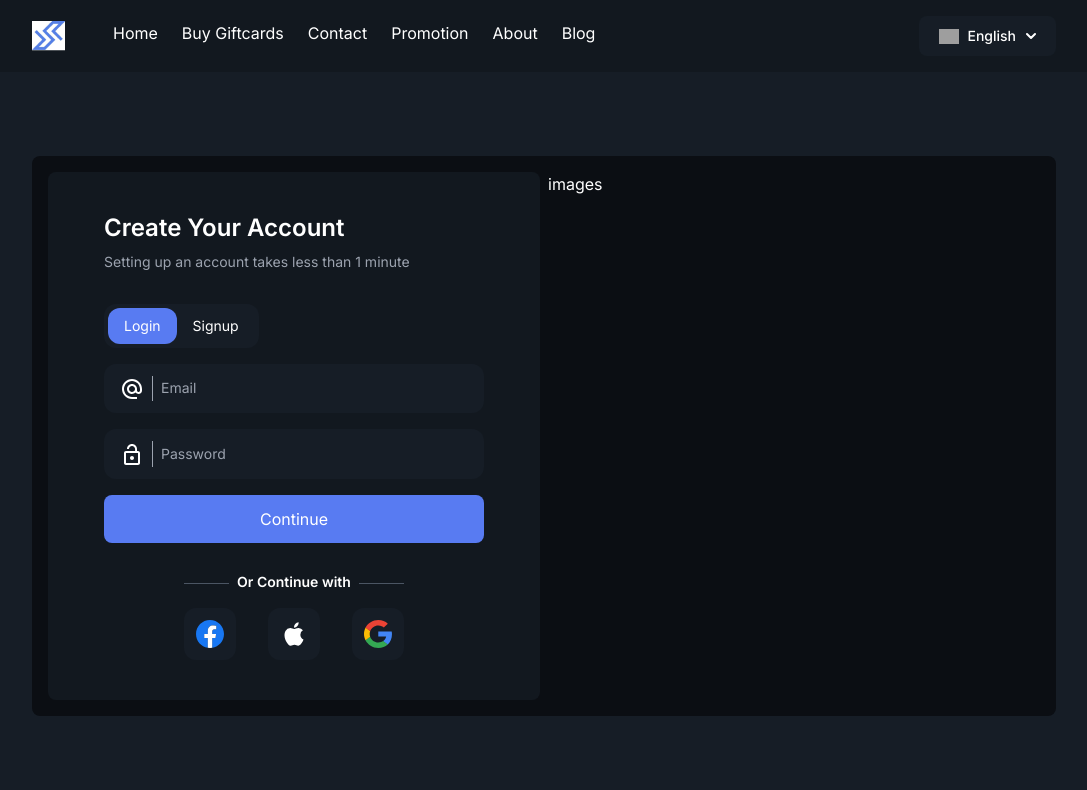
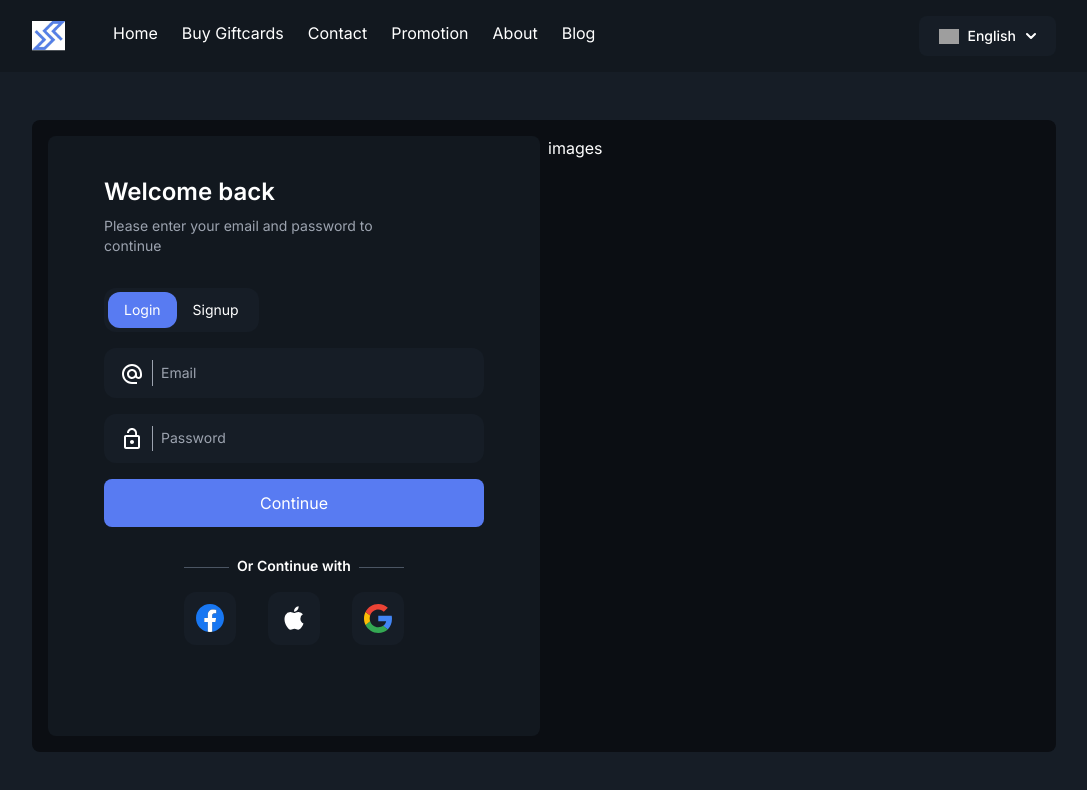
Before and after one commit to apkgifty/apk-gifty-forked, a Next.js app: page /auth/login in a window 1280 px wide. Shown: the top 790 px of the page, without its empty margins (96-1183 px from the left). Built offline with nearby package versions, Linux system fonts and the light colour scheme; grey boxes are pictures that could not be loaded.

Commit message:
added animation to transitions

```diff
--- a/app/auth/layout.tsx
+++ b/app/auth/layout.tsx
@@ -1,6 +1,9 @@
+"use client";
+
 import AppLayout from "@/components/Layout/AppLayout";
 import Navbar from "@/components/Nav/Navbar";
 import Card from "@/components/Card/Card";
+import { AnimatePresence } from "framer-motion";
 
 interface Props {
   children: React.ReactNode;
@@ -14,7 +17,9 @@ const Layout: React.FC<Props> = ({ children }) => {
         <div className="w-full lg:max-w-5xl">
           <Card>
             <div className="w-full flex gap-2 ">
-              <div className="flex-1 ">{children}</div>
+              <div className="flex-1 ">
+                <AnimatePresence>{children}</AnimatePresence>
+              </div>
               <div className="flex-1 bg-transparent hidden lg:flex">images</div>
             </div>
           </Card>
--- a/components/Form/FormComponents/ButtonIcon.tsx
+++ b/components/Form/FormComponents/ButtonIcon.tsx
@@ -1,13 +1,16 @@
-import React from "react";
+import { motion } from "framer-motion";
 
 const ButtonIcon = () => {
   return (
-    <button
+    <motion.button
       type="button"
       className="w-full rounded-lg bg-[#587BF2] text-sm px-2 py-2  flex justify-center lg:py-3 lg:text-base"
+      initial={{ opacity: 0 }}
+      animate={{ opacity: 1 }}
+      transition={{ duration: 1 }}
     >
       Continue
-    </button>
+    </motion.button>
   );
 };
 
--- a/components/Form/FormComponents/ExternalLoginButton.tsx
+++ b/components/Form/FormComponents/ExternalLoginButton.tsx
@@ -1,14 +1,22 @@
+import { motion } from "framer-motion";
+
 interface Props {
   iconUrl: string;
 }
 
 const ExternalLoginButton: React.FC<Props> = ({ iconUrl }) => {
   return (
-    <button type="button" className="flex px-3 py-3 bg-tertiary rounded-xl ">
+    <motion.button
+      type="button"
+      className="flex px-3 py-3 bg-tertiary rounded-xl "
+      initial={{ opacity: 0 }}
+      animate={{ opacity: 1 }}
+      transition={{ duration: 1 }}
+    >
       <div className="w-7">
         <img src={iconUrl} />
       </div>
-    </button>
+    </motion.button>
   );
 };
 
--- a/components/Form/FormComponents/ExternalLogins.tsx
+++ b/components/Form/FormComponents/ExternalLogins.tsx
@@ -1,14 +1,19 @@
-import React from "react";
+import { motion } from "framer-motion";
 import ExternalLoginButton from "./ExternalLoginButton";
 
 const ExternalLogins = () => {
   return (
     <div>
-      <div className="w-full relative border-t border-gray-600 flex justify-center">
+      <motion.div
+        className="w-full relative border-t border-gray-600 flex justify-center"
+        initial={{ opacity: 0 }}
+        animate={{ opacity: 1 }}
+        transition={{ duration: 1 }}
+      >
         <p className="absolute -top-2  bg-secondary font-semibold px-2 text-xs lg:text-sm lg:-top-3">
           Or Continue with
         </p>
-      </div>
+      </motion.div>
       <div className="w-full flex justify-between mt-6">
         <ExternalLoginButton iconUrl="/facebook.svg" />
         <ExternalLoginButton iconUrl="/apple.svg" />
--- a/components/Form/FormComponents/FormContainer.tsx
+++ b/components/Form/FormComponents/FormContainer.tsx
@@ -1,9 +1,18 @@
+import { motion } from "framer-motion";
+
 interface Props {
   children: React.ReactNode;
 }
 
 const FormContainer: React.FC<Props> = ({ children }) => {
-  return <div className="bg-secondary rounded-lg  py-10">{children}</div>;
+  return (
+    <motion.div
+      exit={{ opacity: 0 }}
+      className="bg-secondary rounded-lg  py-10 lg:min-h-[600px]"
+    >
+      {children}
+    </motion.div>
+  );
 };
 
 export default FormContainer;
--- a/components/Form/FormComponents/FormHeader.tsx
+++ b/components/Form/FormComponents/FormHeader.tsx
@@ -1,3 +1,4 @@
+import { motion, AnimatePresence } from "framer-motion";
 interface Props {
   title: string;
   subtitle: string;
@@ -5,6 +6,12 @@ interface Props {
 
 const FormHeader: React.FC<Props> = ({ title, subtitle }) => {
   return (
+    <AnimatePresence>
+      <motion.div
+        initial={{ opacity: 0 }}
+        animate={{ opacity: 1 }}
+        transition={{ duration: 1 }}
+      >
         <div className="px-4 lg:pl-14 lg:pr-8">
           <h3 className="text-center text-2xl mb-2 font-semibold lg:text-left">
             {title}
@@ -13,6 +20,8 @@ const FormHeader: React.FC<Props> = ({ title, subtitle }) => {
             {subtitle}
           </p>
         </div>
+      </motion.div>
+    </AnimatePresence>
   );
 };
 
--- a/components/Form/FormComponents/FormInput.tsx
+++ b/components/Form/FormComponents/FormInput.tsx
@@ -1,6 +1,6 @@
 "use client";
 
-import React from "react";
+import { motion } from "framer-motion";
 
 interface Props {
   icon: React.ReactNode;
@@ -18,7 +18,12 @@ const FormInput: React.FC<Props> = ({
   required,
 }) => {
   return (
-    <div className="w-full px-2 py-2 bg-tertiary rounded-xl flex gap-2 lg:py-3 ">
+    <motion.div
+      className="w-full px-2 py-2 bg-tertiary rounded-xl flex gap-2 lg:py-3 "
+      initial={{ opacity: 0 }}
+      animate={{ opacity: 1 }}
+      transition={{ duration: 1 }}
+    >
       <div className="px-2 border-r border-gray-400">{icon}</div>
       <input
         type={type}
@@ -27,7 +32,7 @@ const FormInput: React.FC<Props> = ({
         name={name}
         required={required}
       />
-    </div>
+    </motion.div>
   );
 };
 
--- a/components/Form/FormComponents/Switch.tsx
+++ b/components/Form/FormComponents/Switch.tsx
@@ -1,9 +1,10 @@
 "use client";
 import { useEffect, useState } from "react";
 import ToggleButton from "./ToggleButton";
+import { motion } from "framer-motion";
 
 const Switch = () => {
-  const [activeOption, setActiveOption] = useState("login");
+  const [activeOption, setActiveOption] = useState("");
 
   useEffect(() => {
     const pathArray = window.location.href.split("/");
@@ -16,7 +17,12 @@ const Switch = () => {
   };
 
   return (
-    <div className="flex ">
+    <motion.div
+      className="flex "
+      initial={{ opacity: 0 }}
+      animate={{ opacity: 1 }}
+      transition={{ duration: 1, ease: "easeOut" }}
+    >
       <div className="max-w-md p-1 bg-tertiary rounded-xl">
         <ToggleButton
           title="Login"
@@ -31,7 +37,7 @@ const Switch = () => {
           url="signup"
         />
       </div>
-    </div>
+    </motion.div>
   );
 };
 
--- a/components/Form/FormComponents/ToggleButton.tsx
+++ b/components/Form/FormComponents/ToggleButton.tsx
@@ -11,7 +11,7 @@ const ToggleButton: React.FC<Props> = ({ color, title, handleSwitch, url }) => {
   return (
     <Link href={url}>
       <button
-        className={`px-4 py-2 text-xs rounded-xl ${color} lg:text-sm`}
+        className={`px-4 py-2 text-xs rounded-xl transition-colors duration-300 ${color} lg:text-sm`}
         onClick={() => handleSwitch(title.toLowerCase())}
       >
         {title}
--- a/components/Form/LoginForm.tsx
+++ b/components/Form/LoginForm.tsx
@@ -35,8 +35,8 @@ const LoginForm = () => {
   return (
     <FormContainer>
       <FormHeader
-        title="Create Your Account"
-        subtitle="Setting up an account takes less than 1 minute"
+        title="Welcome back"
+        subtitle="Please enter your email and password to continue"
       />
       <FormBody>
         <Switch />
--- /dev/null
+++ b/components/HOC/authLayout.tsx
@@ -0,0 +1,30 @@
+import FormContainer from "../Form/FormComponents/FormContainer";
+import FormHeader from "../Form/FormComponents/FormHeader";
+import FormBody from "../Form/FormComponents/FormBody";
+import Switch from "../Form/FormComponents/Switch";
+import FormFooter from "../Form/FormComponents/FormFooter";
+import ExternalLogins from "../Form/FormComponents/ExternalLogins";
+
+const AuthLayout = (WrappedComponent: any) => {
+  const NewComponent = () => {
+    return (
+      <FormContainer>
+        <FormHeader
+          title="Create Your Account"
+          subtitle="Setting up an account takes less than 1 minute"
+        />
+        <FormBody>
+          <Switch />
+          <WrappedComponent />
+
+          <FormFooter>
+            <ExternalLogins />
+          </FormFooter>
+        </FormBody>
+      </FormContainer>
+    );
+  };
+  return NewComponent;
+};
+
+export default AuthLayout;
--- a/package.json
+++ b/package.json
@@ -19,6 +19,7 @@
     "autoprefixer": "10.4.14",
     "eslint": "8.44.0",
     "eslint-config-next": "13.4.8",
+    "framer-motion": "^10.12.18",
     "next": "13.4.8",
     "postcss": "8.4.24",
     "react": "18.2.0",
```
Also changed, not shown: 1 other file (tests, documents, lock files or other folders). Lines whose indentation alone changed are shown as unchanged.
